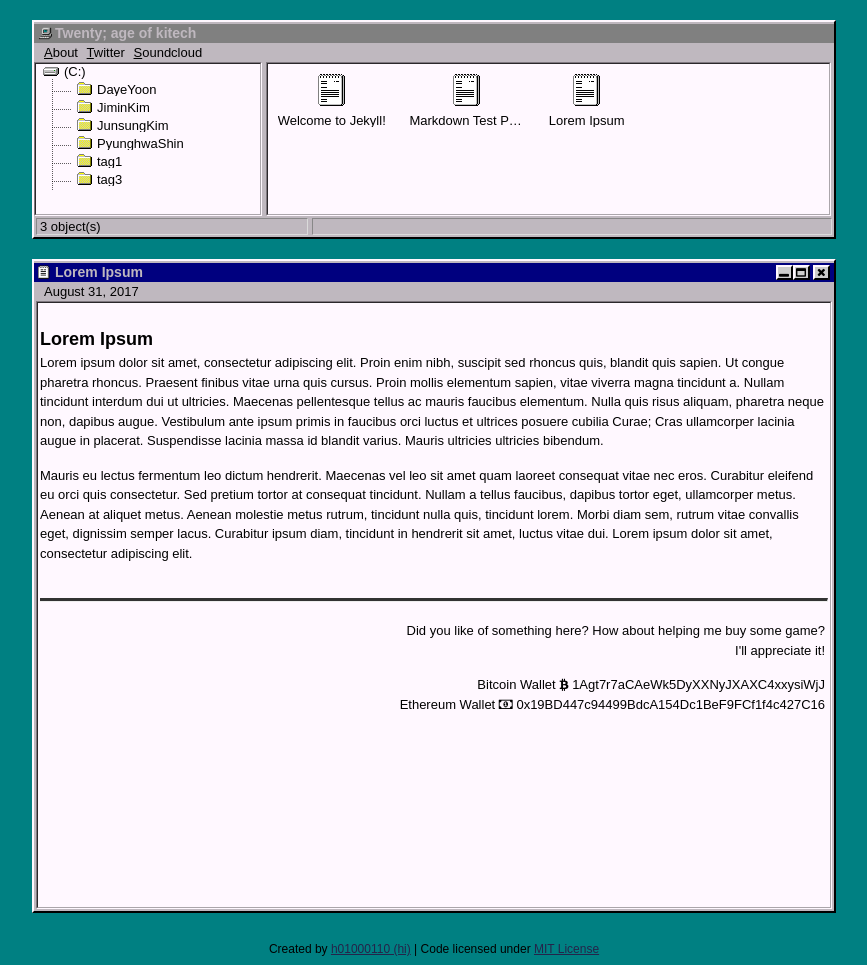
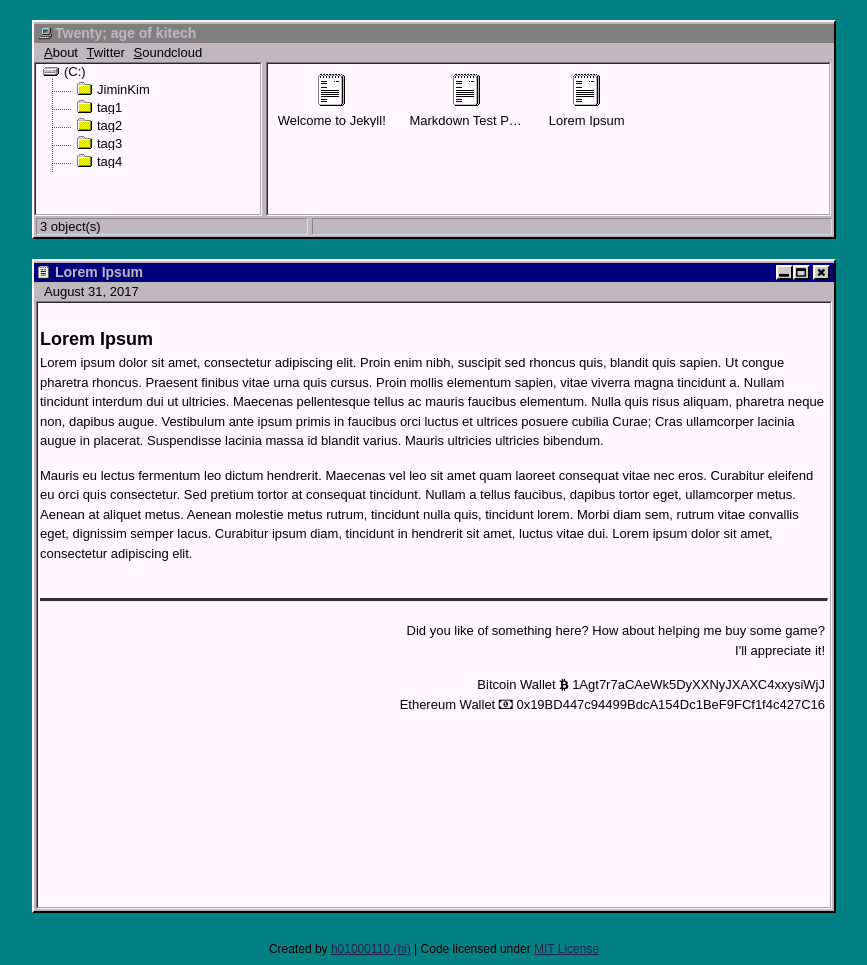
Before and after one commit to twenty-kitech/twenty-kitech.github.io, a Jekyll site: the page built from _posts/2017-08-31-lorem-ipsum.md, in a window 1280 px wide. Shown: the whole page, without its empty margins (206-1073 px from the left). Built offline with Jekyll 4.4.1, drawn with Linux system fonts in a browser that asks for light colours.

Commit message:
Update 2017-08-31-lorem-ipsum.md

```diff
--- a/_posts/2017-08-31-lorem-ipsum.md
+++ b/_posts/2017-08-31-lorem-ipsum.md
@@ -1,7 +1,7 @@
 ---
 layout: default
 title: "Lorem Ipsum"
-tags: PyunghwaShin DayeYoon JunsungKim JiminKim
+tags: JiminKim tag1 tag2 tag3 tag4
 ---
 
 ## Lorem Ipsum
```
